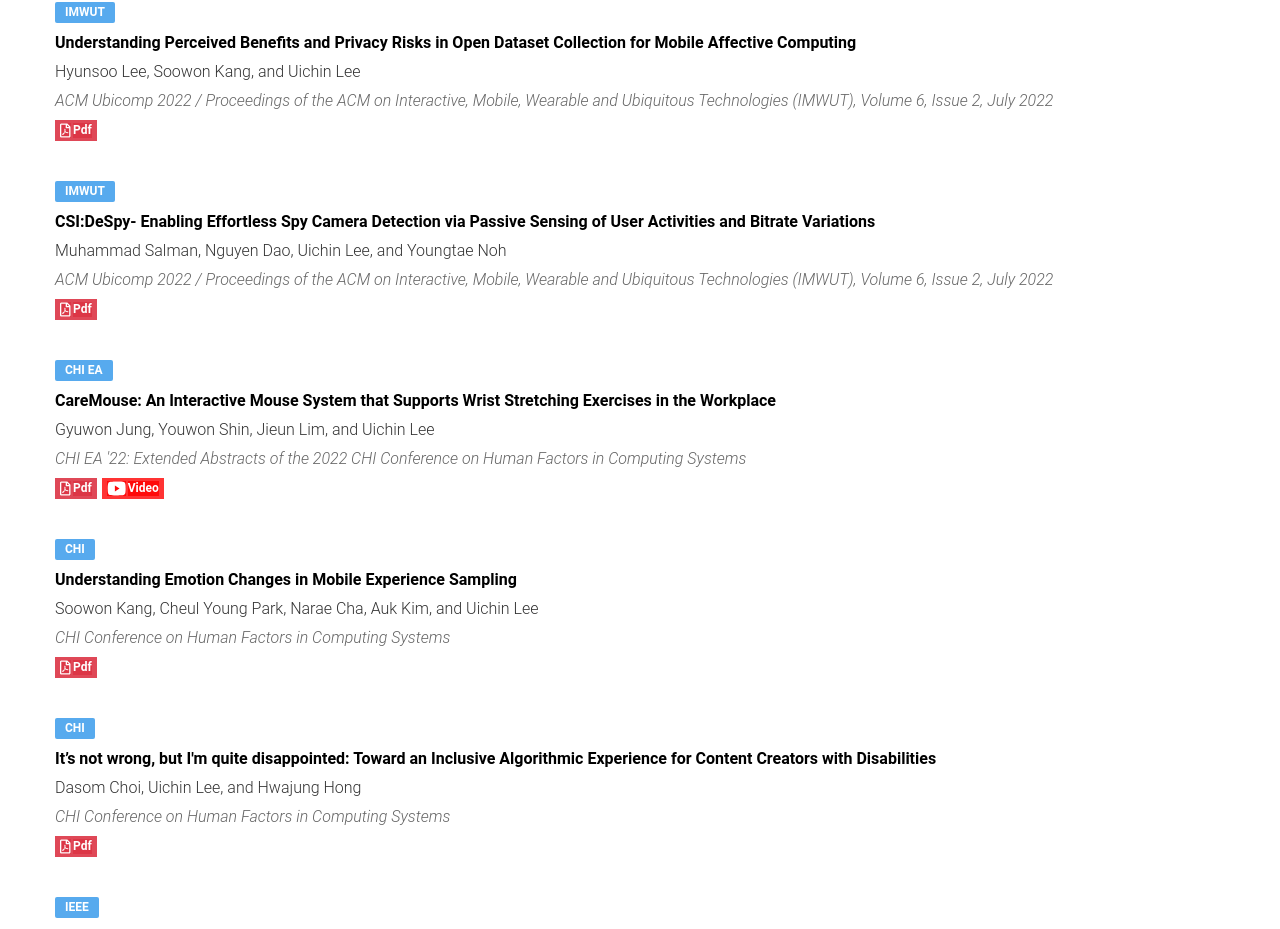
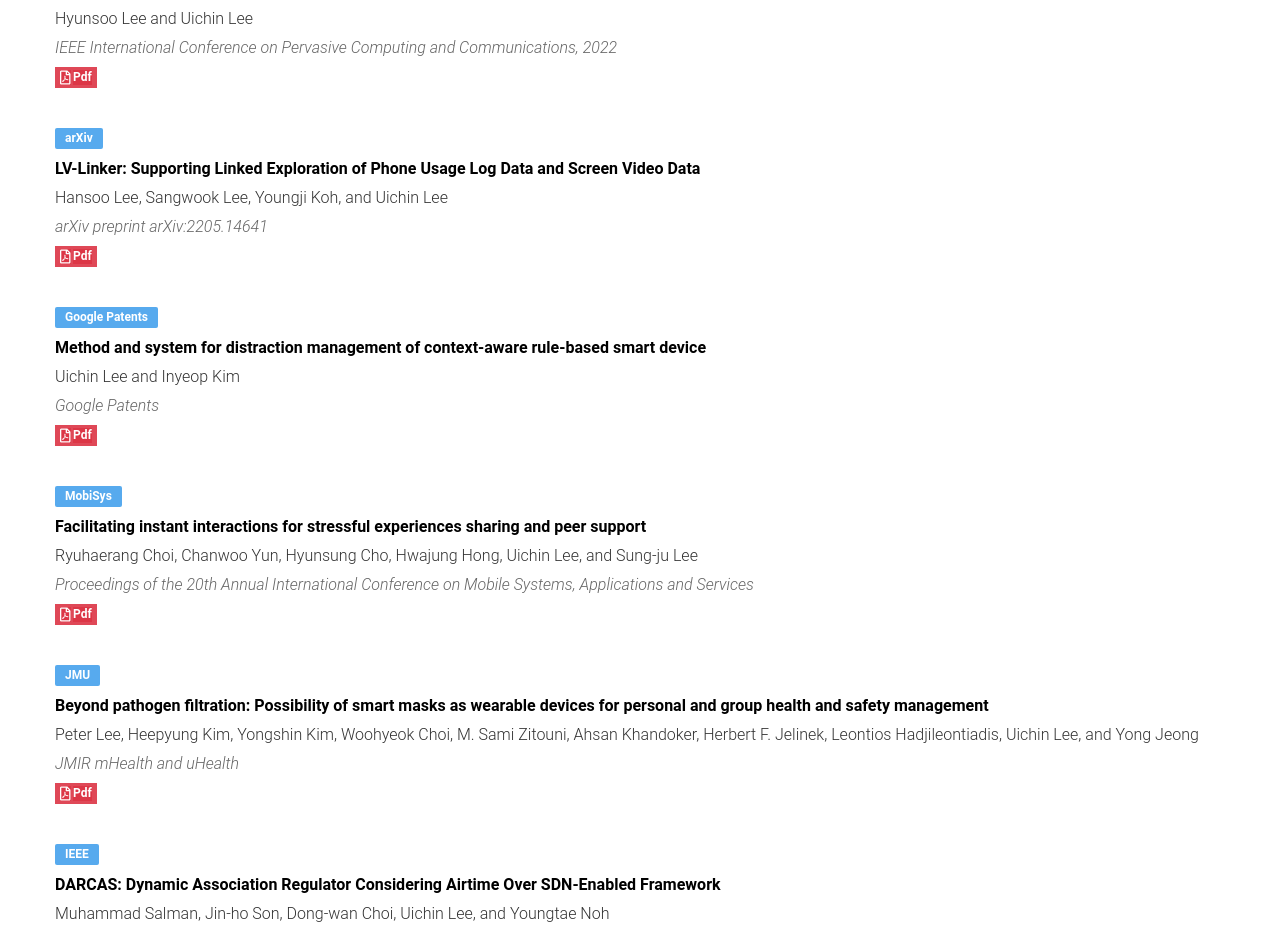
Before and after one commit to Kaist-ICLab/old-homepage, a Next.js app: page /publications in a window 1280 px wide. Shown: the part 1492-2421 px from the top of the page. Built offline with nearby package versions, Linux system fonts and the light colour scheme.

Commit message:
publications updated

```diff
--- a/data/publicationData.js
+++ b/data/publicationData.js
@@ -1,27 +1,16 @@
 const publicationData = {
-  shin2022smarthome: {
-    year: 2022,
-    title:
-    "스마트홈 IoT 기술 및 프라이버시 최신 연구 동향",
-    authors: ["신유원", "이현수","최우혁","김희평","정용","이의진"],
-    venue: "KCC",
-    full_venue: "2022년 한국컴퓨터종합학술대회(KCC) 논문집",
-    published: true,
-    pdf: "https://drive.google.com/file/d/1ukmHubtxPlXMxPiux0HqWq1Xpj2UY6Pd/view?usp=share_link",
-    slide: "https://drive.google.com/file/d/15yI_Gn8Xj7m02bCk0AzfGFwPnbILIK5G/view?usp=share_link"
-  },
-  lee2022towarddynamic: {
-    year: 2022,
-    title:
-      'Toward Dynamic Consent for Privacy-Aware Pervasive Health and Well-being: A scoping review and research directions',
-    authors: ['Hyunsoo Lee', 'Uichin Lee'],
-    venue: 'IEEE PerCom',
-    full_venue: 'IEEE International Conference on Pervasive Computing and Communications, 2022',
-    published: false,
-    pdf: 'https://drive.google.com/file/d/1Bjw2bbtvukHLmL5YGSLkNDnlEWBeu_h1/view?usp=sharing',
-  },
-  lee2022toward: {
-    year: 2022,
+  choi2023loss: {
+    year: 2023,
+    title:
+    "Loss-Framed Adaptive Microcontingency Management for Preventing Prolonged Sedentariness: Development and Feasibility Study",
+    authors: ["Woohyeok Choi", "Uichin Lee"],
+    venue: "JMU",
+    full_venue: "JMIR mHealth and uHealth",
+    published: true,
+    pdf: "https://mhealth.jmir.org/2023/1/e41660"
+  },
+  lee2023toward: {
+    year: 2023,
     title:
       'Toward Data-Driven Digital Therapeutics Analytics: Literature Review and Research Directions',
     authors: [
@@ -36,25 +25,192 @@ const publicationData = {
     ],
     venue: 'IEEE',
     full_venue: 'IEEE/CAA Journal of Automatica Sinica',
-    published: false,
+    published: true,
     pdf: 'https://arxiv.org/pdf/2205.01851.pdf',
+  },
+  shin2022smarthome: {
+    year: 2022,
+    title: "스마트홈 IoT 기술 및 프라이버시 최신 연구 동향",
+    authors: ["신유원", "이현수","최우혁","김희평","정용","이의진"],
+    venue: "KCC",
+    full_venue: "2022년 한국컴퓨터종합학술대회(KCC) 논문집",
+    published: true,
+    pdf: "https://drive.google.com/file/d/1ukmHubtxPlXMxPiux0HqWq1Xpj2UY6Pd/view?usp=share_link",
+    slide: "https://drive.google.com/file/d/15yI_Gn8Xj7m02bCk0AzfGFwPnbILIK5G/view?usp=share_link"
+  },
+  zitouni2022lstm: {
+    year: 2022,
+    title:
+      'LSTM-Modeling of Emotion Recognition Using Peripheral Physiological Signals in Naturalistic Conversations',
+    authors: [
+      "M. Sami Zitouni",
+      "Cheul Young Park",
+      "Uichin Lee",
+      "Leontios J. Hadjileontiadis",
+      "Ahsan Khandoker"
+    ],
+    venue: 'IEEE',
+    full_venue: 'IEEE Journal of Biomedical and Health Informatics',
+    published: true,
+    pdf: 'https://ieeexplore.ieee.org/abstract/document/9965601',
+  },
+  lee2022trends: {
+    year: 2022,
+    title:
+      'Trends in smart helmets with multimodal sensing for health and safety: scoping review',
+    authors: [
+      "Peter Lee",
+      "Heepyung Kim",
+      "M. Sami Zitouni",
+      "Ahsan Khandoker",
+      "Herbert F. Jelinek",
+      "Leontios J. Hadjileontiadis",
+      "Uichin Lee",
+      "Yong Jeong"
+    ],
+    venue: 'JMU',
+    full_venue: 'JMIR mHealth and uHealth',
+    published: true,
+    pdf: 'https://mhealth.jmir.org/2022/11/e40797',
   },
   choi2022you: {
     year: 2022,
     title:
-      'You Are Not Alone: How Trending Stress Topics Brought #Awareness and #Resonance on Campus',
-    authors: [
-      'Ryuhaerang Choi',
-      'Chanwoo Yun',
-      'Hyunsung Cho',
-      'Hwajung Hong',
-      'Uichin Lee',
-      'Sung-Ju Lee',
+      'You Are Not Alone: How Trending Stress Topics Brought \#Awareness and \#Resonance on Campus',
+    authors: [
+      "Ryuhaerang Choi",
+      "Chanwoo Yun",
+      "Hyunsung Cho",
+      "Hwajung Hong",
+      "Uichin Lee",
+      "Sung-ju Lee"
     ],
     venue: 'CSCW',
-    published: false,
-    full_venue:
-      "Proceedings of the ACM on Human-Computer Interaction (PACM-HCI) / CSCW, Volume 6, CSCW2, November'22",
+    full_venue: 'Proceedings of the ACM on Human-Computer Interaction',
+    published: true,
+    pdf: 'https://dl.acm.org/doi/pdf/10.1145/3555612',
+  },
+  lee2022towarddynamic: {
+    year: 2022,
+    title:
+      'Toward Dynamic Consent for Privacy-Aware Pervasive Health and Well-being: A scoping review and research directions',
+    authors: ['Hyunsoo Lee', 'Uichin Lee'],
+    venue: 'IEEE PerCom',
+    full_venue: 'IEEE International Conference on Pervasive Computing and Communications, 2022',
+    published: true,
+    pdf: 'https://ieeexplore.ieee.org/abstract/document/9944071',
+  },
+  lee2022lv: {
+    year: 2022,
+    title:
+      'LV-Linker: Supporting Fine-grained User Interaction Analyses by Linking Smartphone Log and Recorded Video Data',
+    authors: [
+      "Hansoo Lee",
+      "Sangwook Lee",
+      "Youngji Koh",
+      "Uichin Lee"
+    ],
+    venue: 'UIST',
+    full_venue: 'Adjunct Proceedings of the 35th Annual ACM Symposium on User Interface Software and Technology',
+    published: true,
+    pdf: 'https://dl.acm.org/doi/pdf/10.1145/3526114.3558714',
+  },
+  lee2022method: {
+    year: 2022,
+    title:
+      'Method and apparatus for context-adaptive personalized psychological state sampling for wearable device',
+    authors: [
+      "Uichin Lee",
+      "Cheulyoung Park",
+      "Soowon Kang",
+      "Narae Cha"
+    ],
+    venue: 'Google Patents',
+    full_venue: 'Google Patents',
+    published: true,
+    pdf: 'https://patents.google.com/patent/US11439334B2/en',
+  },
+  lee2022method: {
+    year: 2022,
+    title:
+      'Method and system for distraction management of context-aware rule-based smart device',
+    authors: [
+      "Uichin Lee",
+      "Inyeop Kim"
+    ],
+    venue: 'Google Patents',
+    full_venue: 'Google Patents',
+    published: true,
+    pdf: 'https://patents.google.com/patent/US11290590B2/en',
+  },
+  choi2022facilitating: {
+    year: 2022,
+    title:
+      'Facilitating instant interactions for stressful experiences sharing and peer support',
+    authors: [
+      "Ryuhaerang Choi",
+      "Chanwoo Yun",
+      "Hyunsung Cho",
+      "Hwajung Hong",
+      "Uichin Lee",
+      "Sung-ju Lee"
+    ],
+    venue: 'MobiSys',
+    full_venue: 'Proceedings of the 20th Annual International Conference on Mobile Systems, Applications and Services',
+    published: true,
+    pdf: 'https://dl.acm.org/doi/pdf/10.1145/3498361.3538672',
+  },
+  lee2022beyond: {
+    year: 2022,
+    title:
+      'Beyond pathogen filtration: Possibility of smart masks as wearable devices for personal and group health and safety management',
+    authors: [
+      "Peter Lee",
+      "Heepyung Kim",
+      "Yongshin Kim",
+      "Woohyeok Choi",
+      "M. Sami Zitouni",
+      "Ahsan Khandoker",
+      "Herbert F. Jelinek",
+      "Leontios Hadjileontiadis",
+      "Uichin Lee",
+      "Yong Jeong"
+    ],
+    venue: 'JMU',
+    full_venue: 'JMIR mHealth and uHealth',
+    published: true,
+    pdf: 'https://mhealth.jmir.org/2022/6/e38614',
+  },
+  lee2022lv: {
+    year: 2022,
+    title:
+      'LV-Linker: Supporting Linked Exploration of Phone Usage Log Data and Screen Video Data',
+    authors: [
+      "Hansoo Lee",
+      "Sangwook Lee",
+      "Youngji Koh",
+      "Uichin Lee"
+    ],
+    venue: 'arXiv',
+    full_venue: 'arXiv preprint arXiv:2205.14641',
+    published: true,
+    pdf: 'https://arxiv.org/abs/2205.14641',
+  },
+  salman2022darcas: {
+    year: 2022,
+    title:
+      'DARCAS: Dynamic Association Regulator Considering Airtime Over SDN-Enabled Framework',
+    authors: [
+      "Muhammad Salman",
+      "Jin-ho Son",
+      "Dong-wan Choi",
+      "Uichin Lee",
+      "Youngtae Noh"
+    ],
+    venue: 'IEEE',
+    full_venue: 'IEEE Internet of Things Journal',
+    published: true,
+    pdf: 'https://ieeexplore.ieee.org/abstract/document/9777768',
   },
   kim2022social: {
     year: 2022,
@@ -71,7 +227,8 @@ const publicationData = {
     venue: 'CSCW',
     full_venue:
       "Proceedings of the ACM on Human-Computer Interaction (PACM-HCI) / CSCW, Volume 6, CSCW2, November'22",
-    published: false,
+    published: true,
+    pdf: "https://dl.acm.org/doi/pdf/10.1145/3555162"
   },
   lee2022adverse: {
     year: 2022,
@@ -139,7 +296,7 @@ const publicationData = {
   },
   zitouni2022privacy: {
     year: 2022,
-    title: 'Privacy-Aware Affective State Recognition from Visual Data',
+    title: 'Privacy Aware Affective State Recognition from Visual Data',
     authors: [
       'M Sami Zitouni',
       'Peter Lee',
@@ -174,6 +331,49 @@ const publicationData = {
     full_venue: 'JAMA Network Open 2022;5(2):e220214',
     pdf: 'https://jamanetwork.com/journals/jamanetworkopen/article-abstract/2789277',
   },
+  kim2021poster: {
+    year: 2021,
+    title:
+      'Poster: Exploring User Contexts and Needs for Context-aware Smartphone Distraction Management',
+    authors: [
+      'Inyeop Kim',
+      'Hwarang Goh',
+      'Youngtae Noh',
+      'Uichin Lee'
+    ],
+    venue: 'Ubicomp',
+    full_venue: 'Adjunct Proceedings of the 2021 ACM International Joint Conference on Pervasive and Ubiquitous Computing and Proceedings of the 2021 ACM International Symposium on Wearable Computers',
+    pdf: 'https://dl.acm.org/doi/pdf/10.1145/3460418.3479307',
+  },
+  kang2021poster: {
+    year: 2021,
+    title:
+      'Poster: Toward Context-aware Proactive Conversation for Smart Speakerst',
+    authors: [
+      'Soowon Kang',
+      'Heepyung Kim',
+      'Youngtae Noh',
+      'Uichin Lee'
+    ],
+    venue: 'Ubicomp',
+    full_venue: 'Adjunct Proceedings of the 2021 ACM International Joint Conference on Pervasive and Ubiquitous Computing and Proceedings of the 2021 ACM International Symposium on Wearable Computers',
+    pdf: 'https://dl.acm.org/doi/abs/10.1145/3460418.3479306',
+  },
+  kim2021causal: {
+    year: 2021,
+    title:
+      'Causal Analysis of Observational Mobile Sensor Data: A Comparative Study',
+    authors: [
+      'Yongshin Kim',
+      'Panyu Zhang',
+      'Gyuwon Jung',
+      'Heepyung Kim',
+      'Uichin Lee'
+    ],
+    venue: 'Ubicomp',
+    full_venue: '한국정보과학회 학술발표논문집',
+    pdf: 'https://yong-shin.github.io/assets/pdf/Causal%20Analysis%20of%20Observational%20Mobile%20Sensor%20Data_A%20Comparative%20Study.pdf',
+  },
   kim2021cheersbot: {
     year: 2021,
     title: "Cheersbot: 외로움 개선을 위한 물리적 / 청각적 상호작용을 제공하는 술친구 소셜 로봇",
@@ -281,6 +481,41 @@ const publicationData = {
       'Ubicomp 2021 / Proceedings of the ACM on Interactive, Mobile, Wearable and Ubiquitous Technologies (IMWUT), Volume 5, Issue 1, March 2021',
     pdf: 'https://dl.acm.org/doi/pdf/10.1145/3448089',
     slide: 'Ubicomp2022_Beneficial Neglect.pptx',
+  },
+  samson2020asian: {
+    year: 2020,
+    title:
+      'Asian CHI symposium: HCI research from Asia and on Asian contexts and cultures',
+    authors: [
+      'Briane Paul V. Samson',
+      'Suleman Shahid',
+      'Akihiro Matsufuji',
+      'Chat Wacharamanotham',
+      'Toni-Jan Keith P. Monserrat',
+      'Keyur Sorathia',
+      'Masitah Ghazali',
+      'Shio Miyafuji',
+      'Nova Ahmed',
+      'Kazuyuki Fujita',
+      'A. B. M. Alim Al Islam',
+      'Eunice Sari',
+      'Murni Mahmud',
+      'Adi Tedjasaputra',
+      'Juho Kim',
+      'Uichin Lee',
+      'Thippaya Chintakovid',
+      'Sheng-Ming Wang',
+      'Zhengjie Liu',
+      'Xiangmin Fan',
+      'Ellen Yi-Luen Do',
+      'Yoshifumi Kitamura',
+      'Simon Tangi Perrault',
+      'Bing-Yu Chen'
+    ],
+    venue: 'CHI',
+    full_venue:
+      "Extended Abstracts of the 2020 CHI Conference on Human Factors in Computing Systems",
+    pdf: 'https://dl.acm.org/doi/pdf/10.1145/3334480.3375068',
   },
   kim2020understanding: {
     year: 2020,
@@ -362,7 +597,7 @@ const publicationData = {
   cha2020hello: {
     year: 2020,
     title:
-      'Hello there! Is now a good time to talk?: Understanding Opportune Moments for Proactive Conversational Interaction with Smart Speakers',
+      'Hello there! Is now a good time to talk?: Opportune Moments for Proactive Conversational Interaction with Smart Speakers',
     authors: [
       'Narae Cha',
       'Auk Kim',
@@ -472,6 +707,13 @@ const publicationData = {
     full_venue:
       'ACM Ubicomp 2020 / Proceedings of the ACM on Interactive, Mobile, Wearable and Ubiquitous Technologies (IMWUT), Volume 4, Issue 1, March 2020',
     pdf: 'https://dl.acm.org/doi/pdf/10.1145/3381009',
+  },
+  lee2020objectively: {
+    year: 2020,
+    title:
+      'Objectively-Measured Smartphone Usage, Sleep Quality, and Physical Activity Among Chinese Adolescents and Young Adults',
+    authors: ['Peter H Lee', 'Andy C. Y. Tse', 'Cynthia S. T. Wu', 'Yim Wah Mak', 'Uichin Lee'],
+    pdf: 'https://assets.researchsquare.com/files/rs-30312/v1/bc9374a5-9e0b-46a2-a799-bcef7c26a785.pdf?c=1631841255',
   },
   lee2019maximizing: {
     year: 2019,
```
Also changed, not shown: data/projects/DTx.md (+1 -1 lines).
